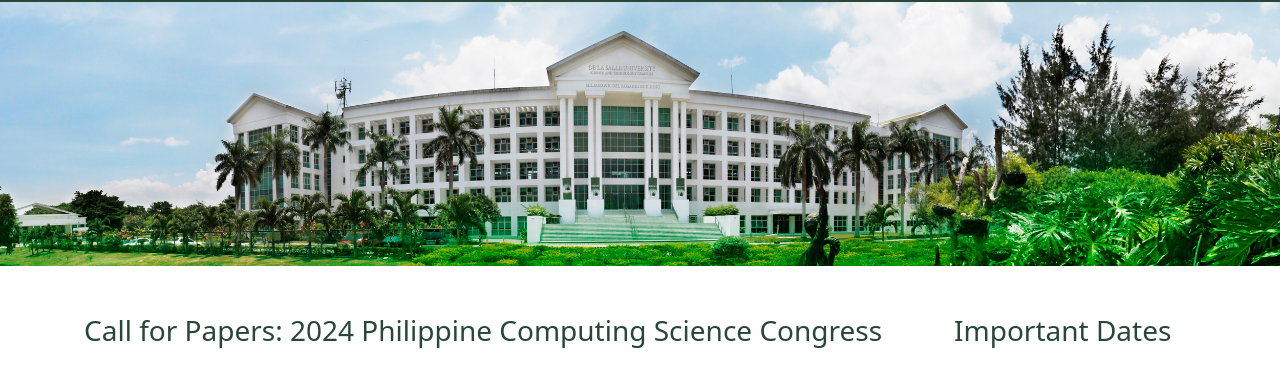
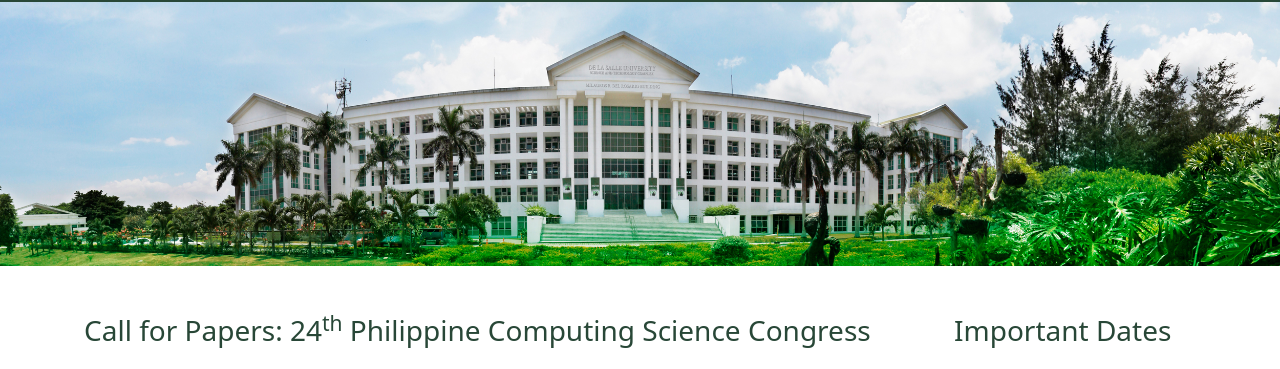
Before and after one commit to memgonzales/pcsc-2024-website, a plain HTML site: page index.html in a window 1280 px wide. Shown: the part 54-423 px from the top of the page. Drawn offline with nearby package versions, Linux system fonts and the light colour scheme.

Commit message:
Change 2024 to 24th

```diff
--- a/index.html
+++ b/index.html
@@ -4,7 +4,7 @@
     <head>
         <meta charset="UTF-8" />
         <meta name="viewport" content="width=device-width, initial-scale=1" />
-        <title>2024 Philippine Computing Science Congress</title>
+        <title>24th Philippine Computing Science Congress</title>
 
         <link rel="shortcut icon" href="assets/favicon/favicon.ico" />
         <link
@@ -177,8 +177,8 @@
                 <div class="row">
                     <div class="col-sm-9 ps-lg-5 pb-5 pe-lg-5">
                         <h3 class="impt pb-3">
-                            Call for Papers: 2024 Philippine Computing Science
-                            Congress
+                            Call for Papers: 24<sup>th</sup> Philippine
+                            Computing Science Congress
                         </h3>
                         <p>
                             The
```
Also changed, not shown: author-guidelines/paper-templates.html (+1 -1 lines).
